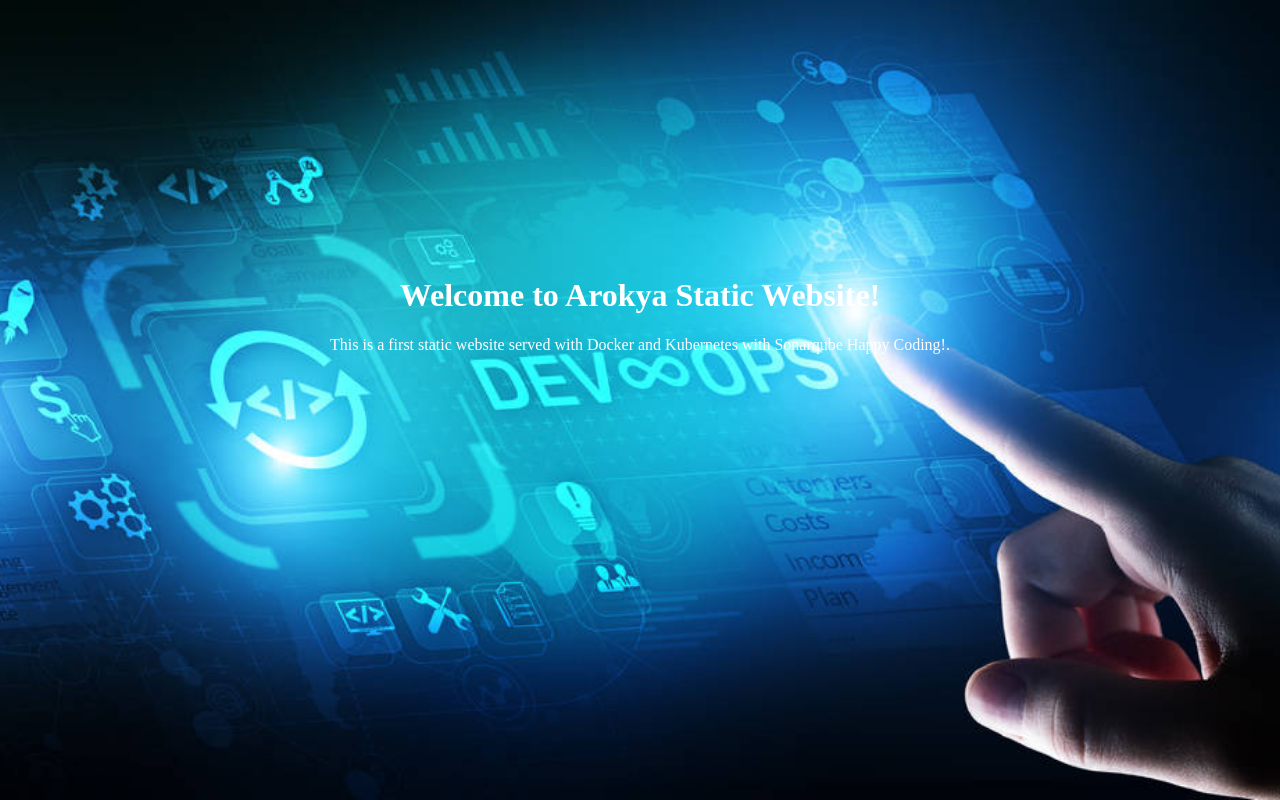
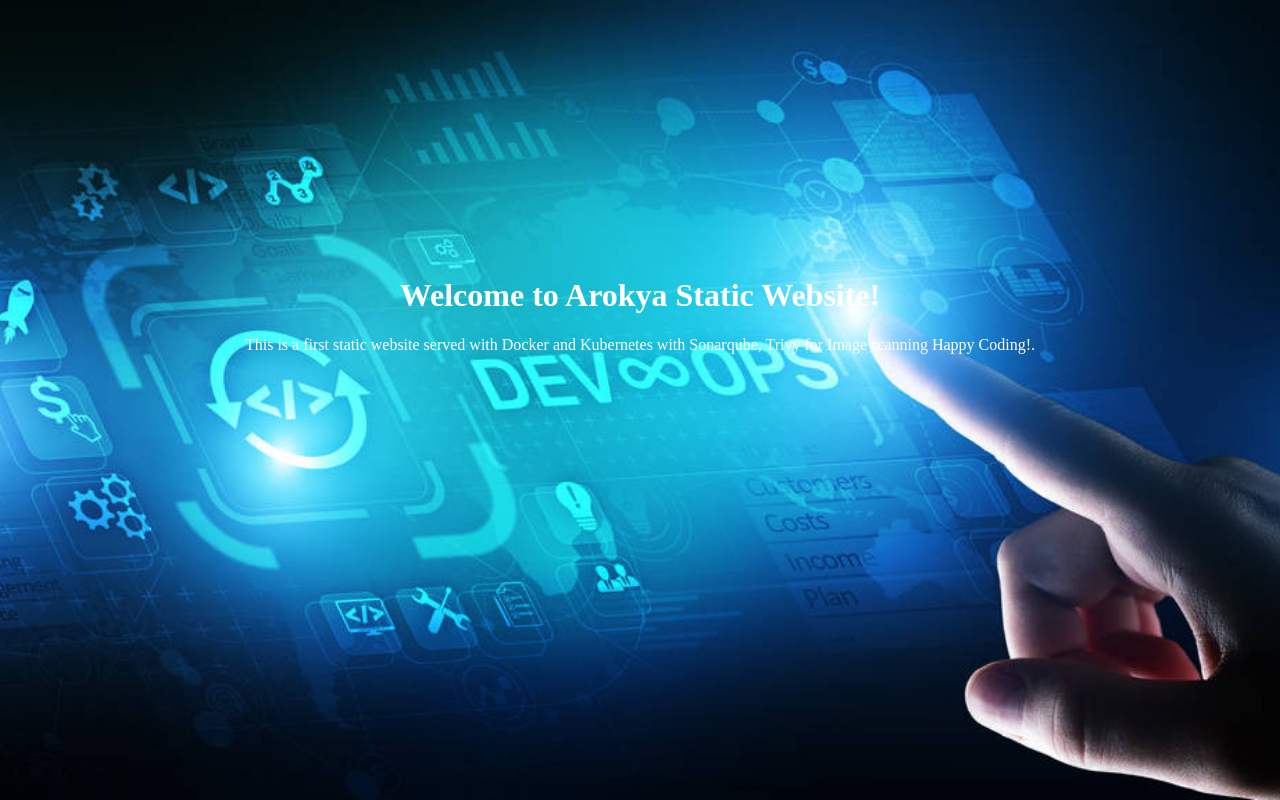
Before and after one commit to arokyajp-1985/arokya-cicd, a plain HTML site: page index.html in a window 1280 px wide. Drawn offline with Linux system fonts and the light colour scheme.

Commit message:
Image Scan through Trivy

```diff
--- a/index.html
+++ b/index.html
@@ -10,7 +10,7 @@
   <img src="images/welcome.jpg" alt="Welcome Image" class="full-page-img">
   <div class="content">
     <h1>Welcome to Arokya Static Website!</h1>
-    <p>This is a first static website served with Docker and Kubernetes with Sonarqube Happy Coding!.</p>
+    <p>This is a first static website served with Docker and Kubernetes with Sonarqube, Trivy for Image scanning Happy Coding!.</p>
   </div>
   <script src="app.js"></script>
 </body>
```
Also changed, not shown: 1 other file.
